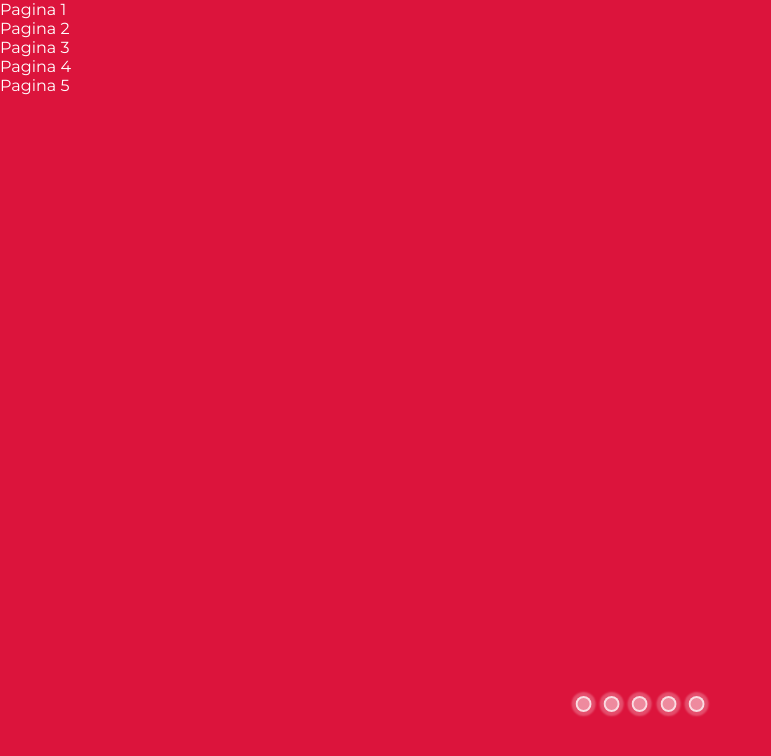
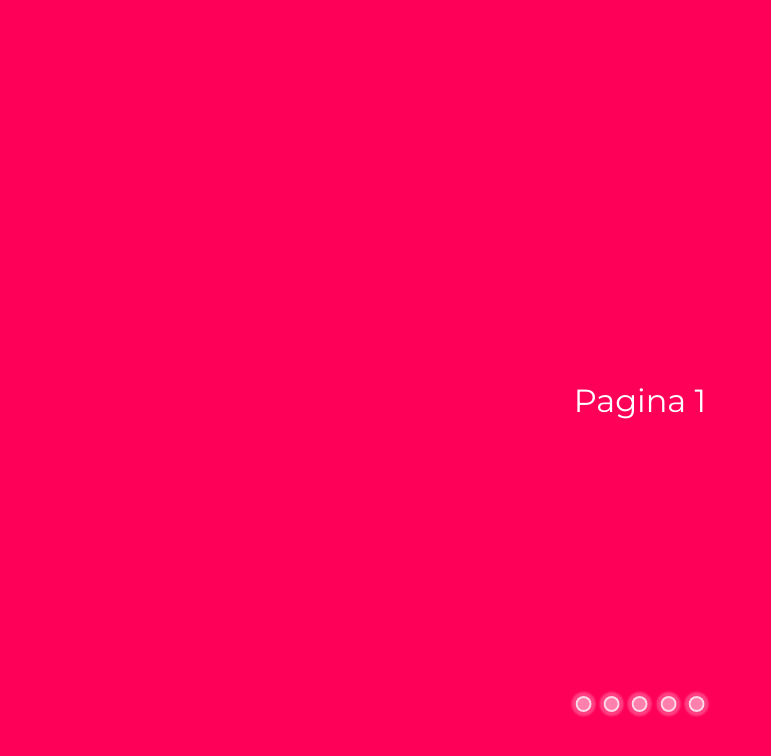
Before and after one commit to EarthDragon10/Page-Slider, a plain HTML site: page index.html in a window 1280 px wide. Shown: the whole page, without its empty margins (0-771 px from the left). Drawn offline with Linux system fonts and the light colour scheme.

Commit message:
feat: added style of pages

```diff
--- a/index.html
+++ b/index.html
@@ -16,10 +16,10 @@
       <input type="radio" name="inp" id="inp5" />
 
       <div id="page1" class="page1">Pagina 1</div>
-      <div id="page2" class="page2">Pagina 2</div>
-      <div id="page3" class="page3">Pagina 3</div>
-      <div id="page4" class="page4">Pagina 4</div>
-      <div id="page5" class="page5">Pagina 5</div>
+      <div id="page2">Pagina 2</div>
+      <div id="page3">Pagina 3</div>
+      <div id="page4">Pagina 4</div>
+      <div id="page5">Pagina 5</div>
     </section>
 
     <section id="pagination">
--- a/style.css
+++ b/style.css
@@ -4,6 +4,11 @@
 :root {
   --color-bg: crimson;
   --color-text-default: white;
+  --color-page1: #fe0058;
+  --color-page2: #fe00ea;
+  --color-page3: #8500ff;
+  --color-page4: #005cff;
+  --color-page5: #2e7a84;
 }
 
 * {
@@ -19,6 +24,12 @@ html {
   font-family: "Montserrat", sans-serif;
 }
 
+html,
+body {
+  width: 100vw;
+  height: 100vh;
+  overflow: hidden;
+}
 /* CODE OF PROJECT */
 
 input[type="radio"] {
@@ -50,3 +61,34 @@ section#pagination {
   left: 50%;
   transform: translateX(-50%);
 }
+
+section#pages {
+  width: 500vw;
+  height: 100vh;
+  display: flex;
+}
+
+section#pages > div {
+  flex: 0 0 20%;
+  display: flex;
+  justify-content: center;
+  align-items: center;
+  font-size: 2rem;
+}
+
+#page1 {
+  background-color: var(--color-page1);
+}
+
+#page2 {
+  background-color: var(--color-page2);
+}
+#page3 {
+  background-color: var(--color-page3);
+}
+#page4 {
+  background-color: var(--color-page4);
+}
+#page5 {
+  background-color: var(--color-page5);
+}
```
